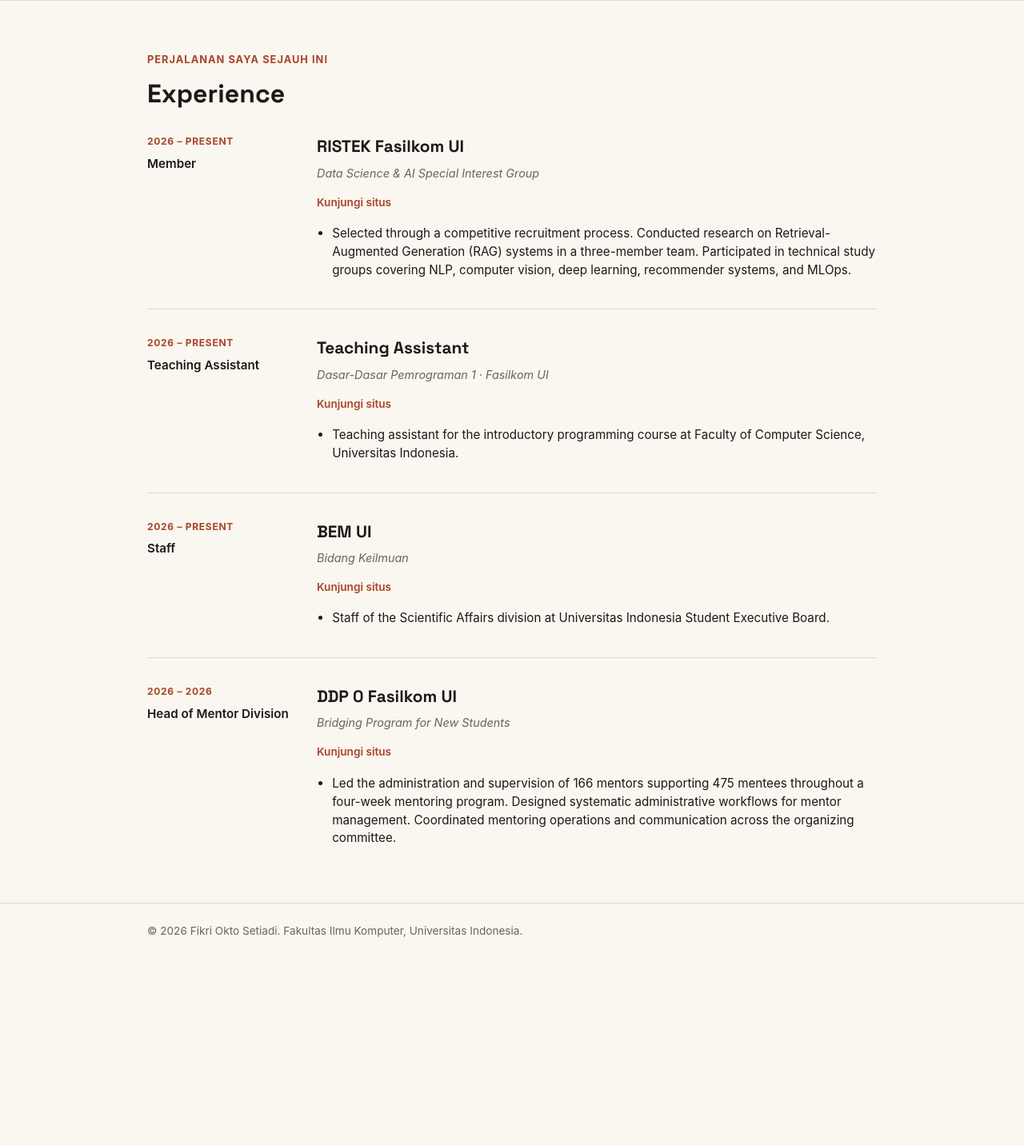
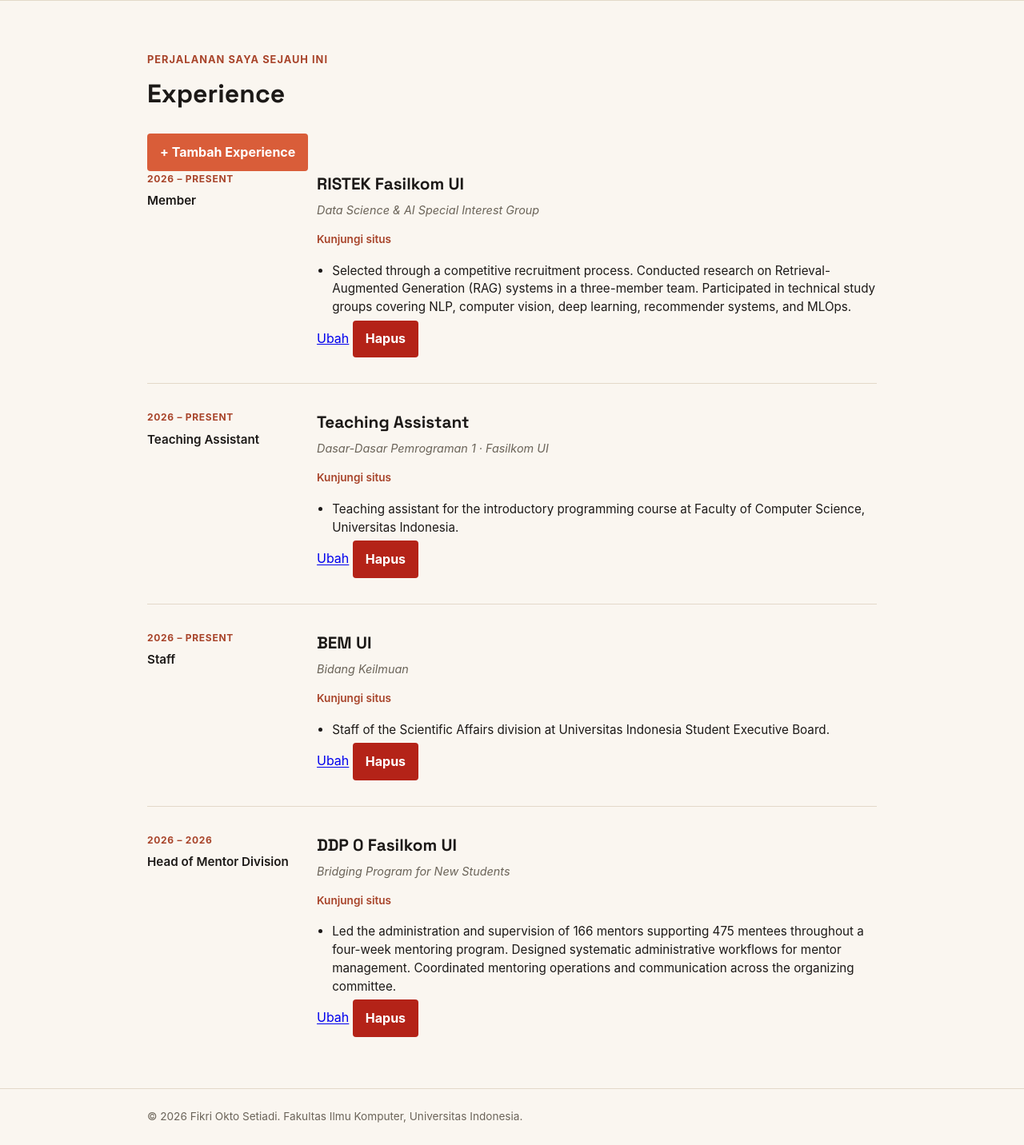
Before and after one commit to fikrioktos/myportofolio, a Django app: page /experience/ in a window 1280 px wide. Shown: the part 74-1506 px from the top of the page at 80% size. Before the commit the page ends 1246 px from the top, so only its background shows below. Run offline with Django 5.2, Linux system fonts and the light colour scheme; data comes from the database, SQL or seed files in the repository.

Commit message:
feat(experience): tambah CRUD dan data delivery JSON/XML untuk pengalaman

```diff
--- a/main/urls.py
+++ b/main/urls.py
@@ -1,13 +1,18 @@
 from django.urls import path
 
 from main.views import (
+    create_experience,
     create_project,
+    delete_experience,
     delete_project,
+    get_experience_json,
+    get_experience_xml,
     get_projects_json,
     get_projects_xml,
     show_experience,
     show_main,
     show_projects,
+    update_experience,
 )
 
 app_name = "main"
@@ -15,6 +20,17 @@
 urlpatterns = [
     path("", show_main, name="show_main"),
     path("experience/", show_experience, name="show_experience"),
+    path("experience/add/", create_experience, name="create_experience"),
+    path(
+        "experience/<uuid:experience_id>/update/",
+        update_experience,
+        name="update_experience",
+    ),
+    path(
+        "experience/<uuid:experience_id>/delete/",
+        delete_experience,
+        name="delete_experience",
+    ),
     path("projects/", show_projects, name="show_projects"),
     path("projects/add/", create_project, name="create_project"),
     path(
@@ -22,6 +38,8 @@
         delete_project,
         name="delete_project",
     ),
+    path("api/experience/", get_experience_json, name="get_experience_json"),
+    path("api/experience/xml/", get_experience_xml, name="get_experience_xml"),
     path("api/projects/", get_projects_json, name="get_projects_json"),
     path("api/projects/xml/", get_projects_xml, name="get_projects_xml"),
 ]
--- a/main/views.py
+++ b/main/views.py
@@ -3,7 +3,7 @@
 from django.http import HttpResponse
 from django.shortcuts import get_object_or_404, redirect, render
 
-from main.forms import ProjectForm, access_code_error
+from main.forms import ExperienceForm, ProjectForm, access_code_error
 from main.models import Experience, Project
 
 
@@ -21,11 +21,35 @@
 
 
 def show_experience(request):
+    json_response = get_experience_json(request)
+    experiences = serializers.deserialize(
+        "json",
+        json_response.content.decode("utf-8"),
+    )
+    experiences = [experience.object for experience in experiences]
+
     context = {
         "name": "Fikri Okto Setiadi",
-        "experience_list": Experience.objects.all(),
+        "experience_list": experiences,
     }
     return render(request, "experience.html", context)
+
+
+def _experiences_list(request):
+    """Daftar pengalaman yang dikirim ke endpoint JSON/XML dan halaman."""
+    return Experience.objects.all().order_by("-started_at")
+
+
+def get_experience_json(request):
+    experiences_json = serializers.serialize("json", _experiences_list(request))
+
+    return HttpResponse(experiences_json, content_type="application/json")
+
+
+def get_experience_xml(request):
+    experiences_xml = serializers.serialize("xml", _experiences_list(request))
+
+    return HttpResponse(experiences_xml, content_type="application/xml")
 
 
 def _projects_matching_query(request):
@@ -121,3 +145,73 @@
         return redirect("main:show_projects")
 
     return redirect("main:show_projects")
+
+
+def create_experience(request):
+    if request.method == "POST":
+        data = request.POST.copy()
+
+        # Request dari curl/Postman bisa mengirim kode akses lewat header, jadi
+        # field password di form tidak perlu diisi.
+        header_code = request.headers.get("X-Portfolio-Key")
+        if header_code:
+            data["access_code"] = header_code
+
+        form = ExperienceForm(data)
+        if form.is_valid():
+            form.save()
+            messages.success(request, "Pengalaman baru berhasil ditambahkan!")
+            return redirect("main:show_experience")
+    else:
+        form = ExperienceForm()
+
+    context = {
+        "name": "Fikri Okto Setiadi",
+        "form": form,
+    }
+    return render(request, "experience_form.html", context)
+
+
+def update_experience(request, experience_id):
+    experience = get_object_or_404(Experience, pk=experience_id)
+
+    if request.method == "POST":
+        data = request.POST.copy()
+
+        # Request dari curl/Postman bisa mengirim kode akses lewat header, jadi
+        # field password di form tidak perlu diisi.
+        header_code = request.headers.get("X-Portfolio-Key")
+        if header_code:
+            data["access_code"] = header_code
+
+        form = ExperienceForm(data, instance=experience)
+        if form.is_valid():
+            form.save()
+            messages.success(request, "Pengalaman berhasil diperbarui!")
+            return redirect("main:show_experience")
+    else:
+        form = ExperienceForm(instance=experience)
+
+    context = {
+        "name": "Fikri Okto Setiadi",
+        "form": form,
+        "experience": experience,
+    }
+    return render(request, "experience_form.html", context)
+
+
+def delete_experience(request, experience_id):
+    experience = get_object_or_404(Experience, pk=experience_id)
+
+    if request.method == "POST":
+        error = access_code_error(_supplied_access_code(request))
+
+        if error:
+            messages.error(request, error)
+            return redirect("main:show_experience")
+
+        experience.delete()
+        messages.success(request, "Pengalaman berhasil dihapus!")
+        return redirect("main:show_experience")
+
+    return redirect("main:show_experience")
--- /dev/null
+++ b/templates/components/experience_delete_modal.html
@@ -0,0 +1,57 @@
+<button type="button"
+        class="button button-danger experience-delete-button"
+        popovertarget="delete-experience-{{ experience.id }}"
+        aria-label="Hapus {{ experience.title }}"
+        title="Hapus pengalaman">
+    Hapus
+</button>
+
+<div id="delete-experience-{{ experience.id }}"
+     class="project-delete-modal"
+     popover="auto"
+     role="dialog"
+     aria-modal="true"
+     aria-labelledby="delete-experience-title-{{ experience.id }}">
+    <button type="button"
+            class="project-delete-modal__backdrop"
+            popovertarget="delete-experience-{{ experience.id }}"
+            popovertargetaction="hide"
+            aria-label="Tutup konfirmasi hapus"></button>
+
+    <div class="project-delete-modal__content">
+        <button type="button"
+                class="project-delete-modal__close"
+                popovertarget="delete-experience-{{ experience.id }}"
+                popovertargetaction="hide"
+                aria-label="Tutup konfirmasi hapus">&times;</button>
+
+        <h2 id="delete-experience-title-{{ experience.id }}">Hapus Experience?</h2>
+        <p>
+            Apakah Anda yakin ingin menghapus
+            <strong>{{ experience.title }}</strong>?
+        </p>
+
+        <div class="project-delete-modal__actions">
+            <form method="post" action="{% url 'main:delete_experience' experience.id %}">
+                {% csrf_token %}
+                <div class="form-group">
+                    <label for="access-code-{{ experience.id }}">Kode Akses</label>
+                    <input type="password"
+                           name="access_code"
+                           id="access-code-{{ experience.id }}"
+                           placeholder="Kode rahasia portofolio"
+                           required>
+                    <p class="form-help">Hanya pemilik portofolio yang tahu kode ini.</p>
+                </div>
+
+                <div class="project-delete-modal__actions-buttons">
+                    <button type="button"
+                            class="button button-secondary"
+                            popovertarget="delete-experience-{{ experience.id }}"
+                            popovertargetaction="hide">Batal</button>
+                    <button type="submit" class="button button-danger">Ya, Hapus</button>
+                </div>
+            </form>
+        </div>
+    </div>
+</div>
--- a/templates/experience.html
+++ b/templates/experience.html
@@ -5,7 +5,13 @@
         <section class="experience-section" id="experience">
             <div class="container">
                 <p class="section-kicker">Perjalanan saya sejauh ini</p>
-                <h1>Experience</h1>
+                <div class="section-header">
+                    <h1>Experience</h1>
+                    <a href="{% url 'main:create_experience' %}" class="button experience-add-button">
+                        <span aria-hidden="true">+</span>
+                        Tambah Experience
+                    </a>
+                </div>
 
                 <div class="timeline">
                     {% for experience in experience_list %}
@@ -27,6 +33,10 @@
                                 <ul>
                                     <li>{{ experience.description }}</li>
                                 </ul>
+                                <div class="timeline-actions">
+                                    <a href="{% url 'main:update_experience' experience.id %}" class="timeline-action-link">Ubah</a>
+                                    {% include "components/experience_delete_modal.html" %}
+                                </div>
                             </div>
                         </article>
                     {% empty %}
```
